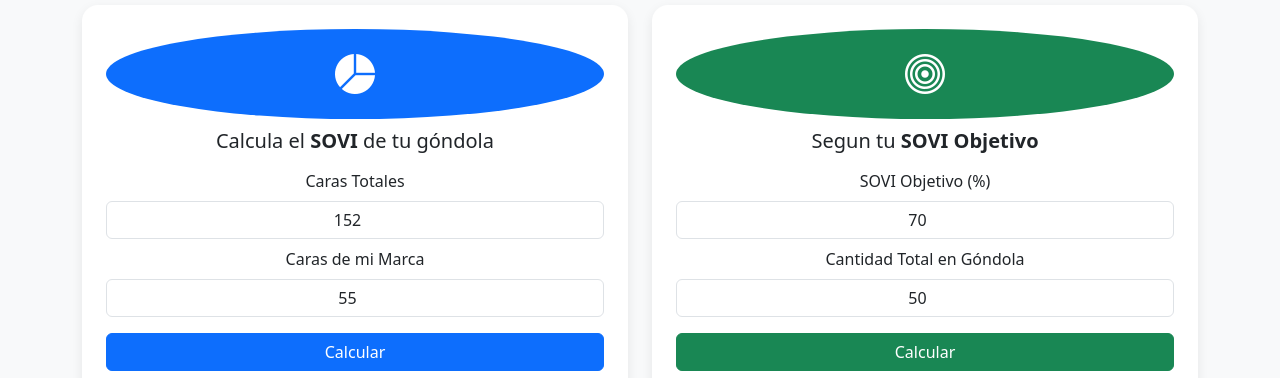
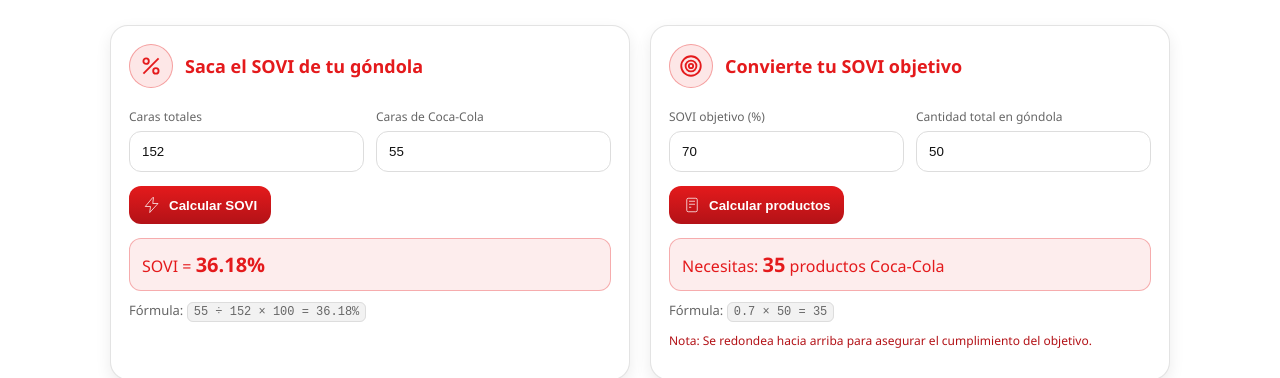
Before and after one commit to maykol95/Calculadora_SOVI, a plain HTML site: page index.html in a window 1280 px wide. Shown: the part 141-519 px from the top of the page. Drawn offline with nearby package versions, Linux system fonts and the light colour scheme.

Commit message:
Update index.html

```diff
--- a/index.html
+++ b/index.html
@@ -1,121 +1,224 @@
 <!DOCTYPE html>
 <html lang="es">
 <head>
-  <meta charset="UTF-8">
-  <title>Calculadora SOVI</title>
-  <meta name="viewport" content="width=device-width, initial-scale=1">
-  <!-- Bootstrap 5 -->
-  <link href="https://cdn.jsdelivr.net/npm/bootstrap@5.3.2/dist/css/bootstrap.min.css" rel="stylesheet">
-  <!-- Bootstrap Icons -->
-  <link href="https://cdn.jsdelivr.net/npm/bootstrap-icons@1.11.1/font/bootstrap-icons.css" rel="stylesheet">
-  <link rel="stylesheet" href="style_logo.css">
+  <meta charset="utf-8" />
+  <meta name="viewport" content="width=device-width, initial-scale=1" />
+  <title>Calculadoras SOVI – Coca-Cola</title>
   <style>
-    body { background: #f8f9fa; }
-    .card {
-      border: none;
-      border-radius: 1rem;
-      box-shadow: 0 4px 12px rgba(0,0,0,0.08);
+    :root{
+      --bg:#fff; /* fondo blanco limpio */
+      --panel:#f9f9f9;
+      --muted:#666;
+      --text:#111;
+      --brand:#e41a1c; /* Coca-Cola Red */
+      --accent:#b31217; /* tono más oscuro */
+      --danger:#ef4444;
+      --card:#fff;
+      --ring: 0 0 0 3px rgba(228,26,28,.35);
     }
-    .card h1 {
-      font-size: 2rem;
-      font-weight: bold;
+    *{box-sizing:border-box}
+    html,body{height:100%}
+    body{
+      margin:0;
+      font-family: "Segoe UI", Roboto, Helvetica, Arial, sans-serif;
+      background: #fff;
+      color:var(--text);
     }
-    .icon-box {
-      font-size: 2.5rem;
-      border-radius: 50%;
-      padding: 15px;
-      color: #fff;
-      display: inline-flex;
-      align-items: center;
-      justify-content: center;
-      margin-bottom: 10px;
+    .wrap{max-width:1100px; margin:48px auto; padding:0 20px}
+    .title{display:flex; gap:12px; align-items:center; margin-bottom:18px}
+    .title h1{font-size:clamp(22px,3.4vw,36px); margin:0; letter-spacing:.3px; color:var(--brand)}
+    .subtitle{color:var(--muted); margin:0 0 28px}
+
+    .logo{height:50px}
+
+    .grid{display:grid; grid-template-columns: repeat(auto-fit,minmax(300px,1fr)); gap:20px}
+    .card{
+      background: var(--card);
+      border:1px solid rgba(200,200,200,.5);
+      border-radius:18px;
+      padding:18px;
+      box-shadow: 0 6px 16px rgba(0,0,0,.08)
     }
-    .bg-sovi { background: #0d6efd; }     /* azul */
-    .bg-objetivo { background: #198754; } /* verde */
+    .card header{display:flex; align-items:center; gap:12px; margin-bottom:10px}
+    .card h2{font-size:18px; font-weight:700; margin:0; color:var(--brand)}
+    .icon{
+      width:44px; height:44px; display:grid; place-items:center;
+      border-radius:50%;
+      background:rgba(228,26,28,.1);
+      border:1px solid rgba(228,26,28,.35);
+      color:var(--brand);
+    }
+    .icon svg{width:26px; height:26px}
+
+    .row{display:grid; grid-template-columns:1fr 1fr; gap:12px}
+    label{font-size:12px; color:var(--muted); display:block; margin:10px 0 6px}
+    input[type="number"], input[type="text"]{
+      width:100%;
+      background:#fff;
+      color:var(--text);
+      border:1px solid #ddd;
+      border-radius:12px;
+      padding:12px 12px;
+      outline:none
+    }
+    input:focus{box-shadow: var(--ring); border-color: var(--brand)}
+
+    .btn{
+      margin-top:14px;
+      display:inline-flex;
+      align-items:center;
+      gap:8px;
+      background:linear-gradient(180deg, var(--brand), var(--accent));
+      color:#fff;
+      border:none;
+      border-radius:12px;
+      padding:10px 14px;
+      font-weight:700;
+      cursor:pointer;
+      transition: all .15s ease-in-out;
+    }
+    .btn:hover{opacity:.9}
+    .btn:active{transform: translateY(1px)}
+    .btn svg{width:18px; height:18px}
+
+    .result{
+      margin-top:14px;
+      padding:12px;
+      border-radius:12px;
+      background:rgba(228,26,28,.08);
+      border:1px solid rgba(228,26,28,.3);
+      color:var(--brand)
+    }
+    .result strong{font-size:20px}
+    .muted{font-size:12px; color:var(--muted)}
+    .note{font-size:12px; color:#b31217; margin-top:8px}
+
+    .formula{margin-top:10px; font-size:13px; color:var(--muted)}
+    kbd{
+      background:#f2f2f2;
+      padding:2px 6px;
+      border-radius:6px;
+      border:1px solid #ddd;
+      font-family:ui-monospace,monospace;
+      font-size:12px
+    }
+
+    .error{
+      display:none; margin-top:10px; padding:10px; border-radius:10px;
+      background:rgba(239,68,68,.12); border:1px solid rgba(239,68,68,.35); color:#b31217
+    }
+
+    footer{margin-top:22px; color:var(--muted); font-size:12px; text-align:center}
   </style>
 </head>
 <body>
-   <header style="position: relative; height:60px; background:#f8fafc; padding:10px;">
-        <h1 style="margin:0;"></h1>
+  <main class="wrap">
+    <div class="title">
+      <img src="https://upload.wikimedia.org/wikipedia/commons/7/72/Coca-Cola_logo.svg" alt="Coca-Cola" class="logo" />
+      <h1>Calculadoras SOVI – Coca-Cola</h1>
+    </div>
+    <p class="subtitle">Herramienta oficial para calcular rápidamente tu <strong>SOVI%</strong> en góndola con estilo Coca-Cola.</p>
 
-        <!-- Aquí insertamos el logo -->
-        <div id="header-logo"></div>
-    </header>
-  <div class="container py-4">
-    <h2 class="text-center mb-4">📊 Calculadora de SOVI</h2>
+    <section class="grid" aria-label="Calculadoras">
+      <!-- Card 1 -->
+      <article class="card" aria-labelledby="h-sovi">
+        <header>
+          <div class="icon" aria-hidden="true">
+            <!-- percent icon -->
+            <svg viewBox="0 0 24 24" fill="none" stroke="currentColor" stroke-width="1.7"><path d="M19 5L5 19"/><circle cx="7.5" cy="7.5" r="2.5"/><circle cx="16.5" cy="16.5" r="2.5"/></svg>
+          </div>
+          <h2 id="h-sovi">Saca el SOVI de tu góndola</h2>
+        </header>
 
-    <div class="row g-4">
-      <!-- Card SOVI actual -->
-      <div class="col-12 col-md-6">
-        <div class="card p-4 text-center">
-          <div class="icon-box bg-sovi"><i class="bi bi-pie-chart-fill"></i></div>
-          <h5 class="mb-3">Calcula el <b>SOVI</b> de tu góndola</h5>
-          <div class="mb-2">
-            <label class="form-label">Caras Totales</label>
-            <input type="number" id="carasTotales" class="form-control text-center" value="152">
+        <div class="row">
+          <div>
+            <label for="carasTotales">Caras totales</label>
+            <input id="carasTotales" type="number" min="0" step="1" value="152" />
           </div>
-          <div class="mb-2">
-            <label class="form-label">Caras de mi Marca</label>
-            <input type="number" id="carasMarca" class="form-control text-center" value="55">
+          <div>
+            <label for="carasMarca">Caras de Coca-Cola</label>
+            <input id="carasMarca" type="number" min="0" step="1" value="55" />
           </div>
-          <button class="btn btn-primary w-100 mt-2" onclick="calcularSovi()">Calcular</button>
-          <h1 class="mt-3 text-primary" id="resultadoSovi">-- %</h1>
         </div>
-      </div>
+        <button class="btn" id="btnSovi" type="button" aria-describedby="f1">
+          <!-- lightning -->
+          <svg viewBox="0 0 24 24" fill="none" stroke="currentColor"><path d="M13 2L3 14h7l-1 8 11-12h-7l1-8z"/></svg>
+          Calcular SOVI
+        </button>
+        <div class="result" id="outSovi">SOVI = <strong>36.18%</strong></div>
+        <div class="error" id="err1">Verifica que los valores ingresados sean válidos.</div>
+        <p class="formula" id="f1"></p>
+      </article>
 
-      <!-- Card SOVI objetivo -->
-      <div class="col-12 col-md-6">
-        <div class="card p-4 text-center">
-          <div class="icon-box bg-objetivo"><i class="bi bi-bullseye"></i></div>
-          <h5 class="mb-3">Segun tu <b>SOVI Objetivo</b></h5>
-          <div class="mb-2">
-            <label class="form-label">SOVI Objetivo (%)</label>
-            <input type="number" id="soviObjetivo" class="form-control text-center" value="70">
+      <!-- Card 2 -->
+      <article class="card" aria-labelledby="h-objetivo">
+        <header>
+          <div class="icon" aria-hidden="true">
+            <!-- target -->
+            <svg viewBox="0 0 24 24" fill="none" stroke="currentColor" stroke-width="1.7"><circle cx="12" cy="12" r="9"/><circle cx="12" cy="12" r="5"/><circle cx="12" cy="12" r="2"/></svg>
           </div>
-          <div class="mb-2">
-            <label class="form-label">Cantidad Total en Góndola</label>
-            <input type="number" id="cantidadTotal" class="form-control text-center" value="50">
+          <h2 id="h-objetivo">Convierte tu SOVI objetivo</h2>
+        </header>
+
+        <div class="row">
+          <div>
+            <label for="soviObjetivo">SOVI objetivo (%)</label>
+            <input id="soviObjetivo" type="number" min="0" max="100" step="0.1" value="70" />
           </div>
-          <button class="btn btn-success w-100 mt-2" onclick="calcularObjetivo()">Calcular</button>
-          <h1 class="mt-3 text-success" id="resultadoObjetivo">-- productos</h1>
+          <div>
+            <label for="totalGondola">Cantidad total en góndola</label>
+            <input id="totalGondola" type="number" min="0" step="1" value="50" />
+          </div>
         </div>
-      </div>
-    </div>
-  </div>
-  <footer id="footer-logo"></footer>
-  <!-- Bootstrap JS -->
-  <script src="https://cdn.jsdelivr.net/npm/bootstrap@5.3.2/dist/js/bootstrap.bundle.min.js"></script>
+        <button class="btn" id="btnObjetivo" type="button" aria-describedby="f2">
+          <!-- calculator -->
+          <svg viewBox="0 0 24 24" fill="none" stroke="currentColor"><rect x="5" y="3" width="14" height="18" rx="2"/><path d="M8 7h8M8 11h8M8 15h3"/></svg>
+          Calcular productos
+        </button>
+        <div class="result" id="outObjetivo">Necesitas: <strong>35</strong> productos Coca-Cola</div>
+        <div class="error" id="err2">Ingresa un SOVI válido (0–100) y cantidad total mayor a 0.</div>
+        <p class="formula" id="f2"></p>
+        <p class="note">Nota: Se redondea hacia arriba para asegurar el cumplimiento del objetivo.</p>
+      </article>
+    </section>
+
+    <footer>
+      © Coca-Cola. Usa esta calculadora en tus PDV para optimizar exhibiciones.
+    </footer>
+  </main>
 
   <script>
-    function calcularSovi() {
-      let total = parseFloat(document.getElementById("carasTotales").value);
-      let marca = parseFloat(document.getElementById("carasMarca").value);
-      if (isNaN(total) || isNaN(marca) || total <= 0) {
-        document.getElementById("resultadoSovi").innerText = "⚠️";
-        return;
-      }
-      let sovi = (marca / total * 100).toFixed(2);
-      document.getElementById("resultadoSovi").innerText = sovi + " %";
+    function round2(n){return Math.round((n+Number.EPSILON)*100)/100;}
+    function calcSovi(){
+      const tot=Number(document.getElementById('carasTotales').value);
+      const brand=Number(document.getElementById('carasMarca').value);
+      const out=document.getElementById('outSovi');
+      const for1=document.getElementById('f1');
+      const err=document.getElementById('err1');
+      if(tot<=0||brand<0||brand>tot){err.style.display='block';out.style.display='none';return;}
+      const pct=(brand/tot)*100;
+      out.innerHTML=`SOVI = <strong>${round2(pct).toFixed(2)}%</strong>`;
+      for1.innerHTML=`Fórmula: <kbd>${brand} ÷ ${tot} × 100 = ${round2(pct).toFixed(2)}%</kbd>`;
+      out.style.display='block';err.style.display='none';
     }
-
-    function calcularObjetivo() {
-      let objetivo = parseFloat(document.getElementById("soviObjetivo").value) / 100;
-      let total = parseFloat(document.getElementById("cantidadTotal").value);
-      if (isNaN(objetivo) || isNaN(total) || total <= 0) {
-        document.getElementById("resultadoObjetivo").innerText = "⚠️";
-        return;
-      }
-      let necesario = Math.round(objetivo * total);
-      document.getElementById("resultadoObjetivo").innerText = necesario + " productos";
+    function calcObjetivo(){
+      const g=Number(document.getElementById('totalGondola').value);
+      const p=Number(document.getElementById('soviObjetivo').value);
+      const out=document.getElementById('outObjetivo');
+      const for2=document.getElementById('f2');
+      const err=document.getElementById('err2');
+      if(g<=0||p<0||p>100){err.style.display='block';out.style.display='none';return;}
+      const p_porcent=p/100;
+      const needed=Math.ceil(p_porcent*g);
+      out.innerHTML=`Necesitas: <strong>${needed}</strong> productos Coca-Cola`;
+      for2.innerHTML=`Fórmula: <kbd>${p_porcent} × ${g} = ${needed}</kbd>`;
+      out.style.display='block';err.style.display='none';
     }
-  </script>
-  <script>
-        fetch("logo.html")
-        .then(resp => resp.text())
-        .then(html => {
-        document.getElementById("footer-logo").innerHTML = html;
-        })
-        .catch(err => console.error("Error cargando logo:", err));
+    document.getElementById('btnSovi').addEventListener('click',calcSovi);
+    document.getElementById('btnObjetivo').addEventListener('click',calcObjetivo);
+    ['carasTotales','carasMarca'].forEach(id=>document.getElementById(id).addEventListener('input',calcSovi));
+    ['soviObjetivo','totalGondola'].forEach(id=>document.getElementById(id).addEventListener('input',calcObjetivo));
+    calcSovi();calcObjetivo();
   </script>
 </body>
 </html>
```
